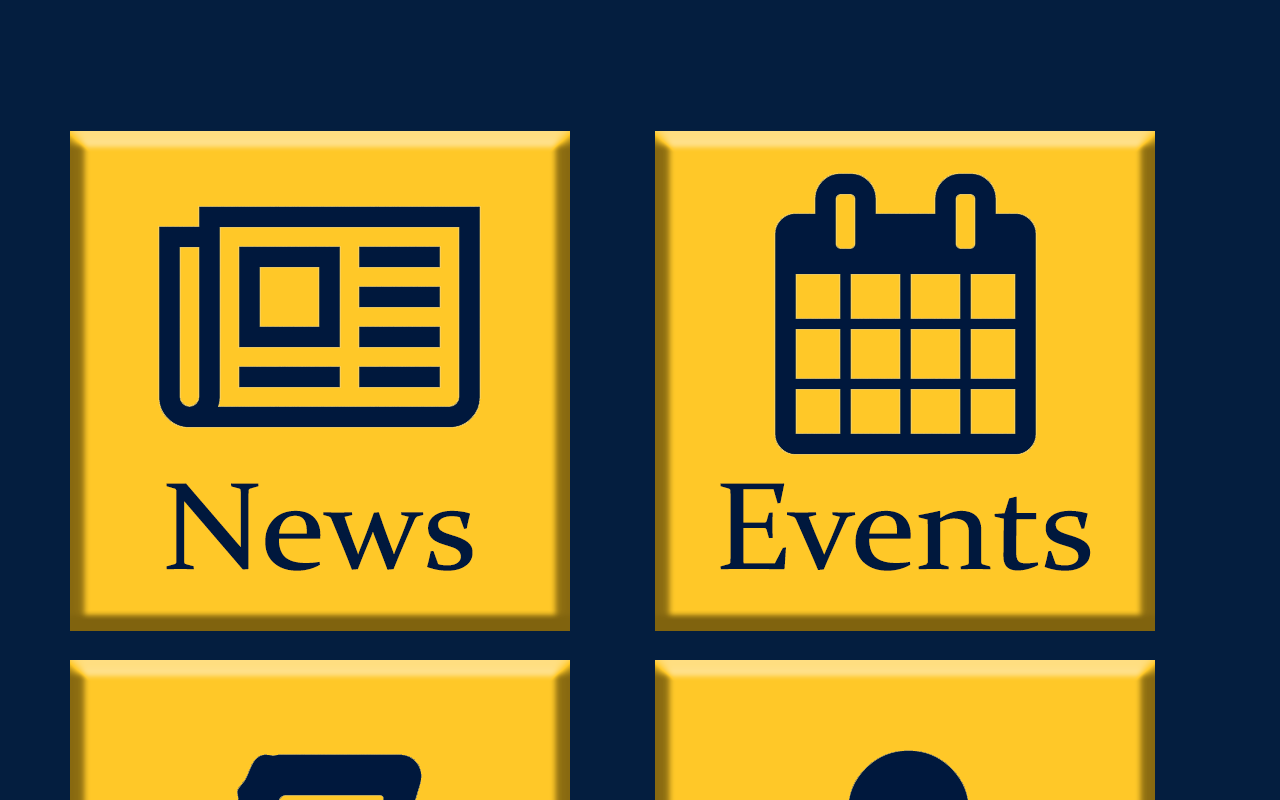
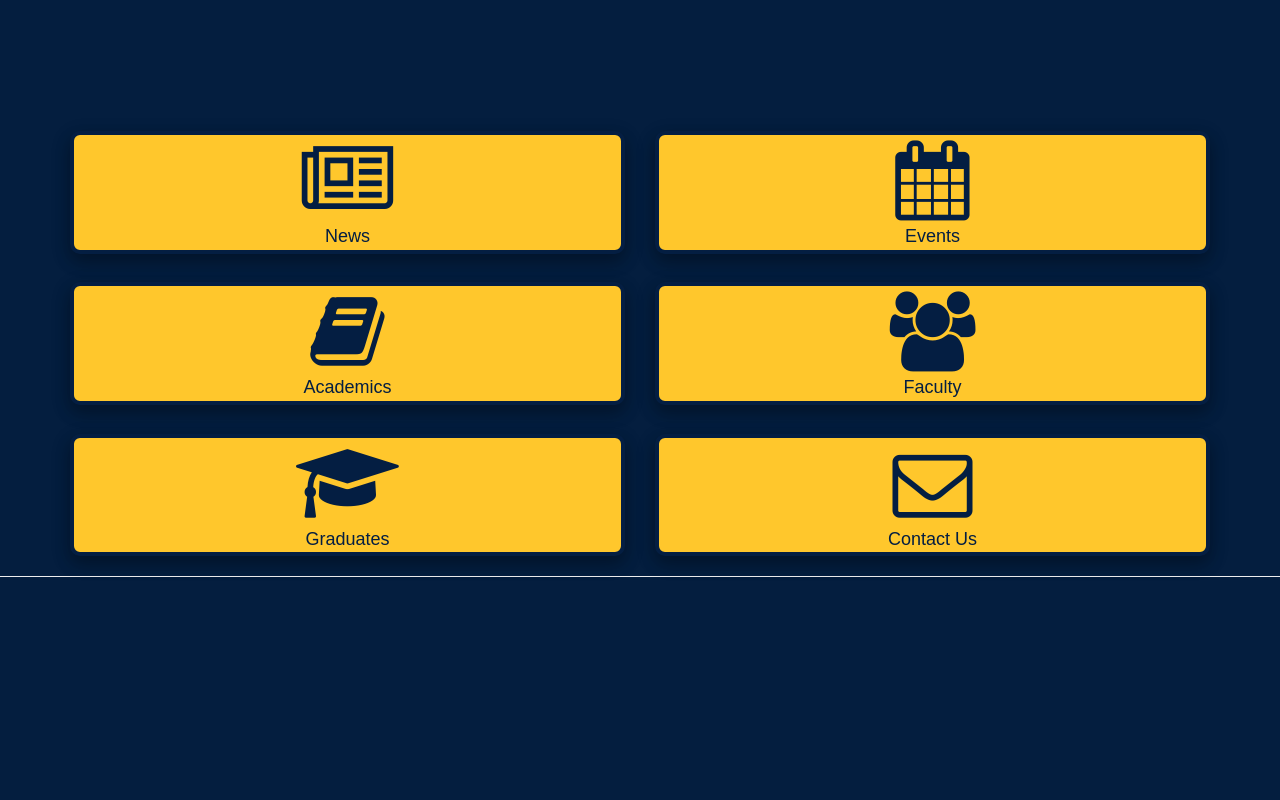
Before and after one commit to meyer-mcmains/You-Can-Goat-Your-Own-Way, a website: page index.html in a window 1280 px wide. Shown: the part 620-1420 px from the top of the page. After the commit the page ends 1217 px from the top, so only its background shows below. Drawn offline with nearby package versions, Linux system fonts and the light colour scheme.

Commit message:
edited the home page
adsfasdfasdf

```diff
--- a/css/clean-blog.css
+++ b/css/clean-blog.css
@@ -8,10 +8,7 @@ body {
   font-size: 20px;
   color: #333333;
 }
-p {
-  line-height: 1.5;
-  margin: 30px 0;
-}
+
 p a {
   text-decoration: underline;
 }
--- /dev/null
+++ b/css/home.css
@@ -0,0 +1,25 @@
+.intro-header {
+	margin-bottom: 200px;
+}
+
+.button {
+	color: #041E42;
+	border: 4px solid #041E42;
+	text-align: center;
+	border-radius: 10px;
+	background-color: #FFC72C;
+	box-shadow: 0 8px 16px 0 rgba(0,0,0,0.2), 0 6px 20px 0 rgba(0,0,0,0.19);
+}
+
+.buttonName {
+	font-family: Arial;
+	font-size: 18px;
+	margin-top: -10px;
+	margin-bottom: -2px;
+	padding-top: 14px;
+    padding-bottom: 2px;
+}
+
+.fa {
+	padding-top: 5px;
+}
--- a/index.html
+++ b/index.html
@@ -18,6 +18,7 @@
 
     <!-- Theme CSS -->
     <link href="css/clean-blog.css" rel="stylesheet">
+    <link href="css/home.css" rel="stylesheet">
 
     <!-- Custom Fonts -->
     <link href="vendor/font-awesome/css/font-awesome.min.css" rel="stylesheet" type="text/css">
@@ -30,7 +31,6 @@
         <script src="https://oss.maxcdn.com/libs/html5shiv/3.7.0/html5shiv.js"></script>
         <script src="https://oss.maxcdn.com/libs/respond.js/1.4.2/respond.min.js"></script>
     <![endif]-->
-
 </head>
 
 <body>
@@ -94,13 +94,17 @@
     <div class="container">
         <div class="row">
 				<div class="col-xs-6 portfolio-item">
-                    <a href="index.html">
-                        <img src="img/josh.png" class="img-responsive" alt="Button">
+                    <a href="news.html">
+                        <div class="button"><i class="fa fa-newspaper-o fa-4x" aria-hidden="true"></i>
+                        <p class="buttonName">News</p>
+                        </div>
                     </a>
                 </div>
 				<div class="col-xs-6 portfolio-item">
                     <a href="about.html">
-                        <img src="img/events.png" class="img-responsive" alt="Button">
+                        <div class="button"><i class="fa fa-calendar fa-4x" aria-hidden="true"></i>
+                        <p class="buttonName">Events</p>
+                        </div>
                     </a>
                 </div>
         </div>
@@ -108,12 +112,16 @@
 		<div class="row">
 				<div class="col-xs-6 portfolio-item">
                     <a href="replays.html">
-                        <img src="img/academics.png" class="img-responsive" alt="Button">
+                        <div class="button"><i class="fa fa-book fa-4x" aria-hidden="true"></i>
+                        <p class="buttonName">Academics</p>
+                        </div>
                     </a>
                 </div>
 				<div class="col-xs-6 portfolio-item">
                     <a href="builds.html">
-                        <img src="img/faculty.png" class="img-responsive" alt="Button">
+                        <div class="button"><i class="fa fa-users fa-4x" aria-hidden="true"></i>
+                        <p class="buttonName">Faculty</p>
+                        </div>
                     </a>
                 </div>
         </div>
@@ -121,12 +129,16 @@
 		<div class="row">
 				<div class="col-xs-6 portfolio-item">
                     <a href="apply.html">
-                        <img src="img/graduates.png" class="img-responsive" alt="Button">
+                        <div class="button"><i class="fa fa-graduation-cap fa-4x" aria-hidden="true"></i>
+                        <p class="buttonName">Graduates</p>
+                        </div>
                     </a>
                 </div>
 				<div class="col-xs-6 portfolio-item">
                     <a href="contact.html">
-                        <img src="img/contactus.png" class="img-responsive" alt="Button">
+                        <div class="button"><i class="fa fa-envelope-o fa-4x" aria-hidden="true"></i>
+                        <p class="buttonName">Contact Us</p>
+                        </div>
                     </a>
                 </div>
         </div>
```
Also changed, not shown: css/clean-blog.min.css (deleted), css/news.css (renamed from css/1bootstrap.css).
